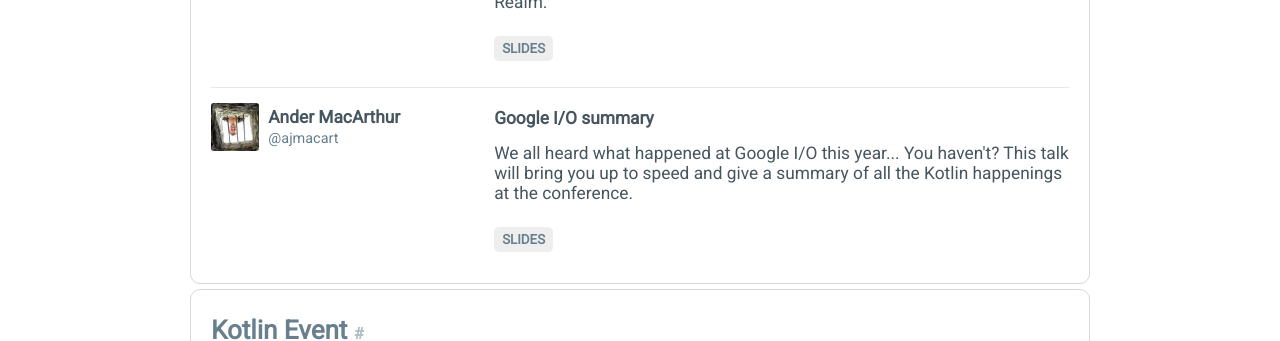
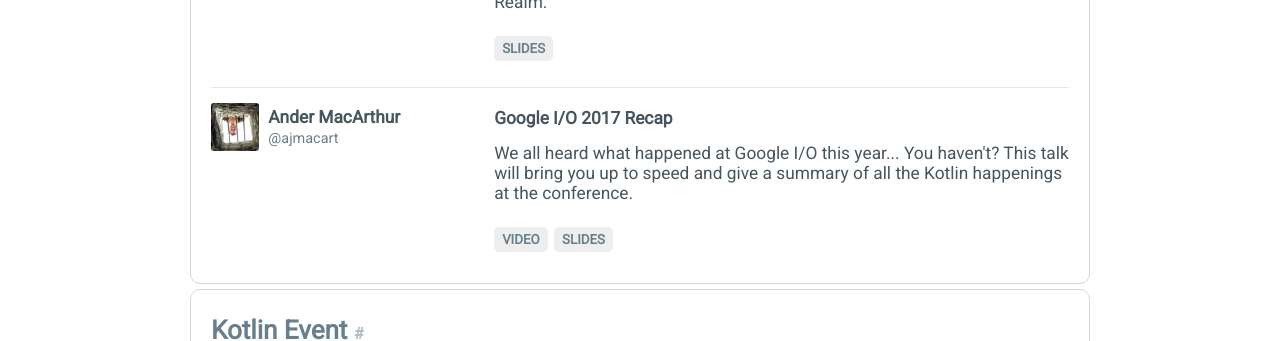
Before and after one commit to garethsime/sydkotlin.github.io, a Jekyll site: the page built from index.html, in a window 1280 px wide. Shown: the part 1086-1427 px from the top of the page. Built offline with Jekyll 4.4.1, drawn with Linux system fonts in a browser that asks for light colours; nearby versions of some CDN libraries.

Commit message:
Add video to Kotlin Night

```diff
--- a/_data/events.yml
+++ b/_data/events.yml
@@ -116,11 +116,14 @@
         twitter: ajmacart
         image: profiles/ajmacart.jpg
 
-      links:
-          - title: Slides
-            url: https://docs.google.com/presentation/d/1rxOqytRjb9S2aF0E995Fn49kin3qU7uu7D-0rCkSkLI
-
-      title: "Google I/O summary"
+      title: "Google I/O 2017 Recap"
       description: >
         We all heard what happened at Google I/O this year... You haven't? This talk will bring you
         up to speed and give a summary of all the Kotlin happenings at the conference.
+
+      links:
+          - title: Video
+            url: https://www.youtube.com/watch?v=BvYNOB1QUUo
+
+          - title: Slides
+            url: https://docs.google.com/presentation/d/1rxOqytRjb9S2aF0E995Fn49kin3qU7uu7D-0rCkSkLI
```
